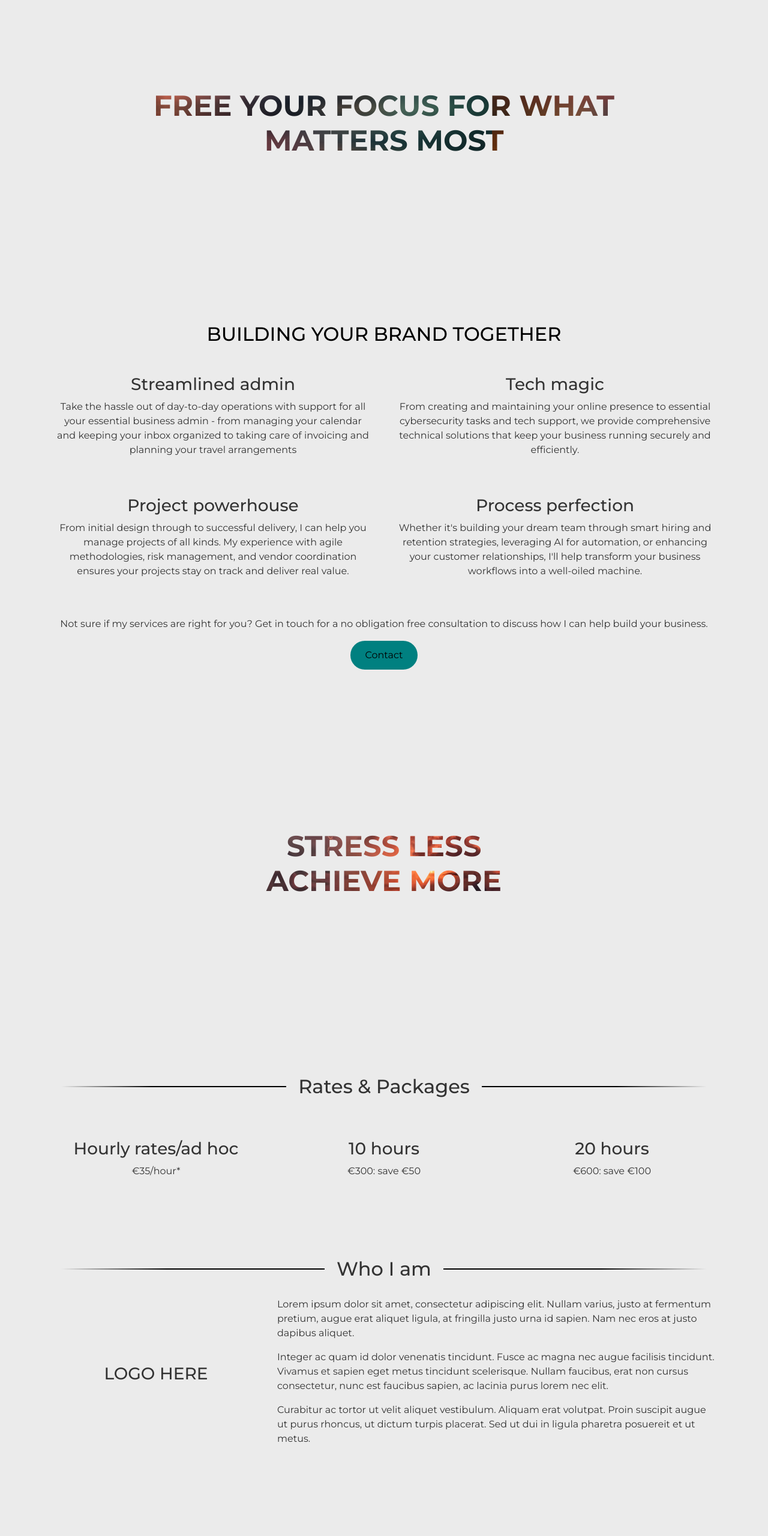
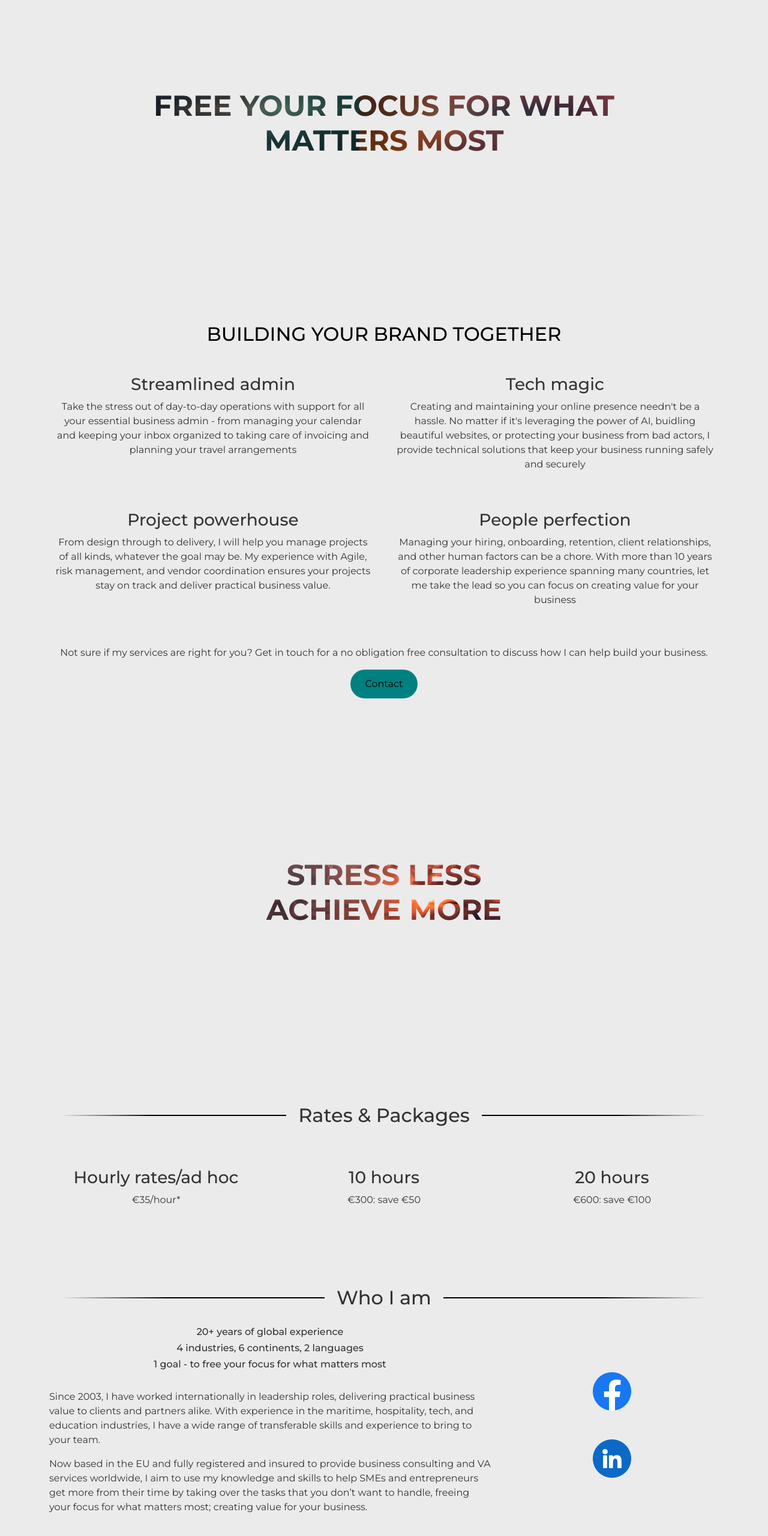
Before and after one commit to englishwithchris/cloudflarePagesSite, a plain HTML site: page index.html in a window 1280 px wide. Shown: the part 206-2766 px from the top of the page at 60% size. Drawn offline with nearby package versions, Linux system fonts and the light colour scheme.

Commit message:
feature complete before optimising html

```diff
--- a/index.html
+++ b/index.html
@@ -4,9 +4,13 @@
 <head>
     <meta charset="UTF-8">
     <meta name="viewport" content="width=device-width, initial-scale=1.0">
-    <title>Virtual Assistant</title>
+    <title>CHRIS DAVIES | VIRTUAL ASSISTANT</title>
     <link href="https://cdn.jsdelivr.net/npm/bootstrap@5.3.0-alpha3/dist/css/bootstrap.min.css" rel="stylesheet">
     <link href="style_main.css" type="text/css" rel="stylesheet" />
+    <link rel="apple-touch-icon" sizes="180x180" href="./favicon/apple-touch-icon.png">
+    <link rel="icon" type="image/png" sizes="32x32" href="./favicon/favicon-32x32.png">
+    <link rel="icon" type="image/png" sizes="16x16" href="./favicon/favicon-16x16.png">
+    <link rel="manifest" href="/site.webmanifest">
     <style>
         @import url('https://fonts.googleapis.com/css2?family=Montserrat:ital,wght@0,100..900;1,100..900&display=swap');
     </style>
@@ -18,13 +22,13 @@
 <body>
     <header>
         <div class="container">
-            <h1>VIRTUAL ASSISTANT BRAND</h1>
+            <h1>CHRIS DAVIES | VIRTUAL ASSISTANT</h1>
             <nav class="mt-3">
                 <ul class="nav justify-content-center">
                     <li class="nav-item"><a class="nav-link text-black" href="#services">SERVICES</a></li>
                     <li class="nav-item"><a class="nav-link text-black" href="#about">ABOUT</a></li>
                     <li class="nav-item"><a class="nav-link text-black" href="#contact">CONTACT</a></li>
-                    <!-- <li class="nav-item"><a class="nav-link text-black" href="">PORTFOLIO</a></li> -->
+
                 </ul>
             </nav>
         </div>
@@ -46,7 +50,7 @@
                 <div class="col-md-6 textEnterLeft">
                     <div class="service-card ">
                         <h3>Streamlined admin</h3>
-                        <p class="mx-2">Take the hassle out of day-to-day operations with support for all your essential
+                        <p class="mx-2">Take the stress out of day-to-day operations with support for all your essential
                             business admin - from managing your calendar and keeping your inbox organized to taking care
                             of invoicing and planning your travel arrangements</p>
 
@@ -55,9 +59,10 @@
                 <div class="col-md-6">
                     <div class="service-card textEnterRight">
                         <h3>Tech magic</h3>
-                        <p class="mx-2">From creating and maintaining your online presence to essential cybersecurity
-                            tasks and tech support, we provide comprehensive technical solutions that keep your business
-                            running securely and efficiently. </p>
+                        <p class="mx-2">Creating and maintaining your online presence needn't be a hassle. No matter if
+                            it's leveraging the power of AI, buidling beautiful websites, or protecting your business
+                            from bad actors, I provide technical solutions that keep your business
+                            running safely and securely </p>
                         </ul>
                     </div>
                 </div>
@@ -67,17 +72,19 @@
                 <div class="col-md-6">
                     <div class="service-card textEnterLeft">
                         <h3>Project powerhouse</h3>
-                        <p class="mx-2">From initial design through to successful delivery, I can help you manage
-                            projects of all kinds. My experience with agile methodologies, risk management, and vendor
-                            coordination ensures your projects stay on track and deliver real value.</p>
+                        <p class="mx-2">From design through to delivery, I will help you manage
+                            projects of all kinds, whatever the goal may be. My experience with Agile, risk management,
+                            and vendor
+                            coordination ensures your projects stay on track and deliver practical business value.</p>
                     </div>
                 </div>
                 <div class="col-md-6">
                     <div class="service-card textEnterRight">
-                        <h3>Process perfection</h3>
-                        <p class="mx-2">Whether it's building your dream team through smart hiring and retention
-                            strategies, leveraging AI for automation, or enhancing your customer relationships, I'll
-                            help transform your business workflows into a well-oiled machine.</p>
+                        <h3>People perfection</h3>
+                        <p class="mx-2">Managing your hiring, onboarding, retention, client relationships, and other
+                            human factors can be a chore. With more than 10 years of corporate leadership experience
+                            spanning many countries, let me take the lead so you can focus on creating value for your
+                            business </p>
 
                     </div>
                 </div>
@@ -103,7 +110,7 @@
 
     <!--RATES -->
     <section class="rates py-5  alt-bg">
-        <div class="container">
+        <div class="container" id="rates">
             <h2 class="text-center  decorated-header">Rates & Packages</h2>
             <div class="row mt-5">
                 <div class="col-md-4 text-center">
@@ -135,21 +142,27 @@
         <div class="container">
             <h2 class="text-center decorated-header">Who I am</h2>
             <div class="row align-items-center">
-                <div class="col-md-4 textEnterLeft">
-                    <h3 class="text-center p-5">LOGO HERE</h3>
+
+                <div class="col-md-8 textEnterLeft">
+                    <h6 class ="text-center">20+ years of global experience</h6>
+                    <h6 class ="text-center">4 industries, 6 continents, 2 languages</h6>
+                    <h6 class ="text-center">1 goal - to free your focus for what matters most</h6>
+                    <br>
+
+                    <p>Since 2003, I have worked internationally in leadership roles, delivering practical business value to clients
+                        and partners alike. With experience in the maritime, hospitality, tech, and education
+                        industries, I have a wide range of transferable skills and experience to bring to your team.</p>
+
+                    <p>Now based in the EU and fully registered and insured to provide business consulting and VA
+                        services worldwide, I aim to use my knowledge and skills to help SMEs and entrepreneurs get more
+                        from their time by taking over the tasks that you don’t want to handle, freeing your focus for
+                        what matters most; creating value for your business.</p>
+
+
                 </div>
-                <div class="col-md-8 textEnterRight">
-                    <p>Lorem ipsum dolor sit amet, consectetur adipiscing elit. Nullam varius, justo at fermentum
-                        pretium, augue erat aliquet ligula, at fringilla justo urna id sapien. Nam nec eros at justo
-                        dapibus aliquet.</p>
-
-                    <p>Integer ac quam id dolor venenatis tincidunt. Fusce ac magna nec augue facilisis tincidunt.
-                        Vivamus et sapien eget metus tincidunt scelerisque. Nullam faucibus, erat non cursus
-                        consectetur, nunc est faucibus sapien, ac lacinia purus lorem nec elit.</p>
-
-                    <p>Curabitur ac tortor ut velit aliquet vestibulum. Aliquam erat volutpat. Proin suscipit augue ut
-                        purus rhoncus, ut dictum turpis placerat. Sed ut dui in ligula pharetra posuereit et ut metus.
-                    </p>
+                <div class="col-md-4 d-flex flex-md-column flex-sm-row align-items-center justify-content-center textEnterRight">
+                    <div><a href="https://www.facebook.com/chris.davies.530631/" target="_blank"><img class="p-4 mx-auto" src="./images/png/001-facebook-1.png" alt=""></a></div>
+                    <div><a href="https://www.linkedin.com/in/chris-davies-819113186/" target="_blank"><img class="p-4 mx-auto" src="./images/png/002-linkedin.png" alt=""></a></div>
 
                 </div>
             </div>
@@ -171,16 +184,15 @@
                 <div class="accordion-item">
                     <h2 class="accordion-header">
                         <button class="accordion-button" type="button" data-bs-toggle="collapse" data-bs-target="#faq1">
-                            What types of tasks can a Virtual Assistant handle?
+                            What is a virtual assistant?
                         </button>
                     </h2>
                     <div id="faq1" class="accordion-collapse collapse">
                         <div class="accordion-body">
-                            A Virtual Assistant can support you with a wide range of business administration tasks,
+                            A Virtual Assistant is remote partner who can support you with a wide range of business administration tasks,
                             including calendar management, inbox management, invoicing, data entry, research, customer
                             support, and social media scheduling. Furthermore, I also offer technical support, project
-                            management, web development, website maintenance, and web hosting services. Whatever your
-                            requirements, I provide flexible support to keep your business running smoothly.
+                            management, web development, website maintenance, cybersecurity, and web hosting services.
                         </div>
                     </div>
                 </div>
@@ -193,7 +205,7 @@
                     </h2>
                     <div id="faq2" class="accordion-collapse collapse">
                         <div class="accordion-body">
-                            Rates are available [here]. Ad hoc services are billed after the fact with a minimum of 1
+                            Rates are available <a href="#rates">here</a>. Ad hoc services are billed after the fact with a minimum of 1
                             hour required, and thereafter in 15-minute increments. Retainer packages are tracked in
                             6-minute blocks and remain valid for one calendar month, with the option to roll over unused
                             time for up to one additional month. Retainer payments are made in advance to ensure
@@ -230,9 +242,10 @@
                     <div id="faq4" class="accordion-collapse collapse">
                         <div class="accordion-body">
                             I take data protection and confidentiality seriously. Your information is safeguarded under
-                            the GDPR, and I am registered with the Spanish equivalent of the UK’s Information
+                            the GDPR, and I am governed by the Spanish equivalent of the UK’s Information
                             Commissioner's Office (ICO). This ensures that all data handling practices comply with
-                            strict security and privacy regulations.
+                            strict security and privacy regulations. Data processing policies and forms are provided prior to
+                            the commencement of services.
                         </div>
                     </div>
                 </div>
@@ -245,8 +258,8 @@
                     </h2>
                     <div id="faq5" class="accordion-collapse collapse">
                         <div class="accordion-body">
-                            We can hold meetings via Skype, Zoom, or Google Meet, depending on your preference. For most
-                            collaboration, we use Google Docs to ensure smooth document sharing and real-time editing.
+                            Standard communication is conducted via Skype, Zoom, or Google Meet, depending on your preference. For most
+                            collaboration, we use email and Google Docs to ensure smooth document sharing and real-time editing.
                             If a task requires specialist software, I’m happy to work with the tools that best suit your
                             needs. You’ll also have access to a working calendar where you can easily book a call
                             whenever needed.
@@ -316,8 +329,8 @@
     <footer>
         <div class="container text-center mb-2">
             <p>&copy; 2025 Virtual Assistant. All rights reserved.</p>
-            <a href="#" class="me-3">Privacy Policy</a>
-            <a href="#">Terms of Use</a>
+            <a href="./docs/privacy_notice.pdf" class="me-3">Privacy Policy</a>
+            <a href="./docs/Website terms of use.pdf">Terms of Use</a>
         </div>
     </footer>
 
--- a/main.js
+++ b/main.js
@@ -6,11 +6,11 @@ document.addEventListener("DOMContentLoaded", () => {
   let options = {
     root: null, // Observes the viewport
     rootMargin: "0px",
-      threshold: 0.2 // Triggers when 20% of the element is visible
+    threshold: 0.2, // Triggers when 20% of the element is visible
   };
 
   let observer = new IntersectionObserver((entries, observer) => {
-      entries.forEach(entry => {
+    entries.forEach((entry) => {
       if (entry.isIntersecting) {
         if (entry.target.classList.contains("textEnterLeft")) {
           entry.target.classList.add("animateEnterLeft");
@@ -22,10 +22,9 @@ document.addEventListener("DOMContentLoaded", () => {
     });
   }, options);
 
-  textEnterLeft.forEach(element => observer.observe(element));
-  textEnterRight.forEach(element => observer.observe(element));
+  textEnterLeft.forEach((element) => observer.observe(element));
+  textEnterRight.forEach((element) => observer.observe(element));
 });
-
 
 //Text background looping animation
 document.addEventListener("DOMContentLoaded", () => {
@@ -33,15 +32,27 @@ document.addEventListener("DOMContentLoaded", () => {
 
   if (!textElement) return;
 
-  let positionX = -150; //start the image well to the right
-  let positionY = 50;   //Center horizontall
+  let positionX = -100; //start the image well to the right
+  let positionY = 50; //Center horizontally
   let speed = 0.05;
+  let toggler = true;   //used to control the direction of scroll of the background image
 
   function animateBackground() {
-      positionX += speed;
-      if (positionX > 150) positionX = -150; // Resets position to loop animation
+    let scrollDirection;    //a new background X postion based on the direction of movement and the speed
 
-      textElement.style.backgroundPosition = `${positionX}% ${positionY}%`;
+    if (toggler) {
+      scrollDirection = positionX += speed;
+      if (positionX > 100) {
+        toggler = false;
+      }
+    } else if (!toggler) {
+      scrollDirection = positionX -= speed;
+      if (positionX < -100) {
+        toggler = true;
+      }
+    }
+
+    textElement.style.backgroundPosition = `${scrollDirection}% ${positionY}%`;
 
     requestAnimationFrame(animateBackground); // Loop smoothly
   }
--- a/style_main.css
+++ b/style_main.css
@@ -6,6 +6,7 @@ body {
 
 a {
     text-decoration: none;
+    color: black;
 }
 
 header {
@@ -95,7 +96,7 @@ header {
 }
 
 .cta-button:hover {
-    background-color: #FF44CC;
+    background-color: #006666;
 }
 
 .nav-link {
```
Also changed, not shown: favicon/about.txt (added), favicon/android-chrome-192x192.png (added), favicon/android-chrome-512x512.png (added), favicon/apple-touch-icon.png (added), favicon/favicon-16x16.png (added), favicon/favicon-32x32.png (added), favicon/favicon.ico (added), favicon/site.webmanifest (added), images/backup.txt (added), images/png/001-facebook-1.png (added), images/png/002-linkedin.png (added), images/png/003-facebook.png (added), images/png/004-linkedin-1.png (added), 3 other files. Lines whose indentation alone changed are shown as unchanged.
